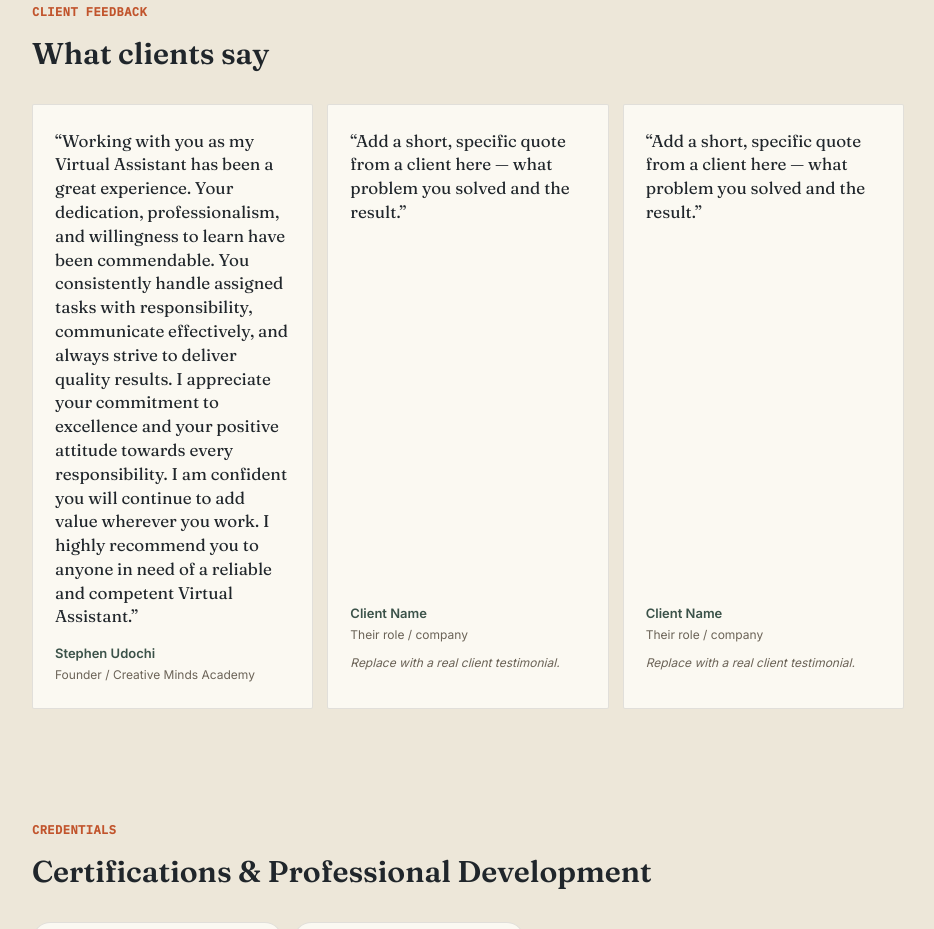
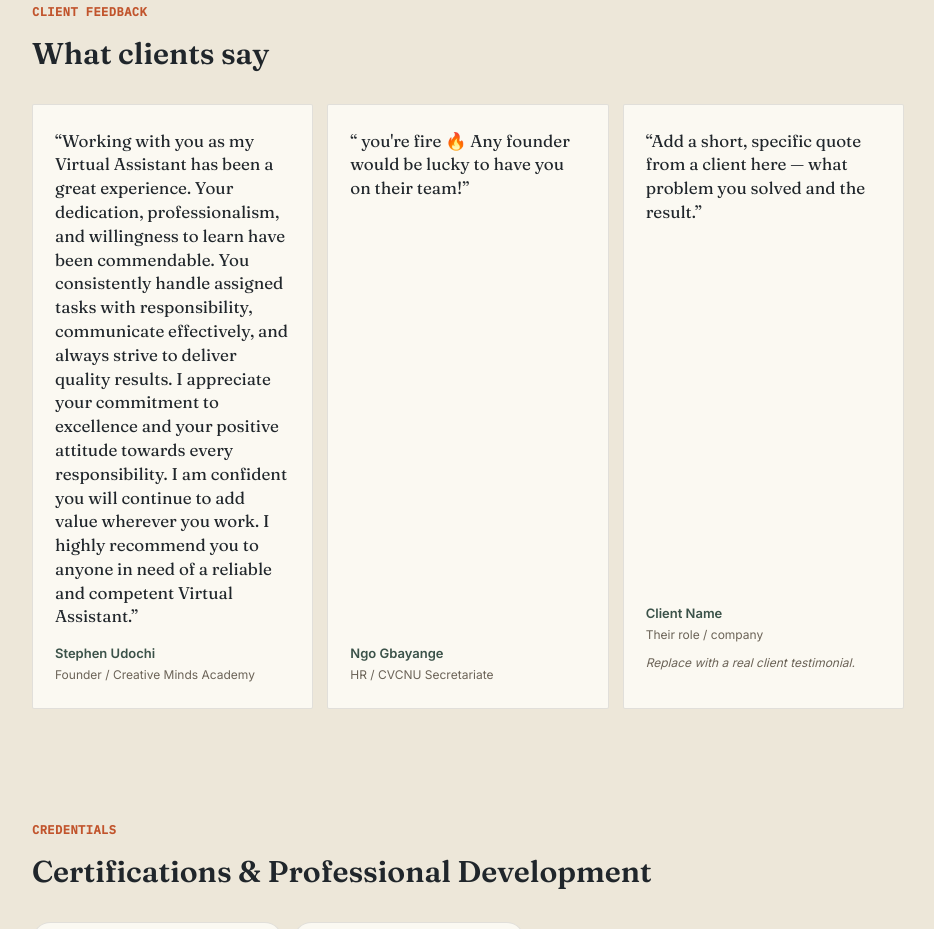
Before and after one commit to Amagoody/my-portfolio, a plain HTML site: page index.html in a window 1280 px wide. Shown: the part 3999-4928 px from the top of the page, without its empty margins (172-1106 px from the left). Drawn offline with Linux system fonts and the light colour scheme.

Commit message:
index.html

```diff
--- a/index.html
+++ b/index.html
@@ -416,10 +416,9 @@ My goal is simple: to create efficient systems, manage the details, and ensure t
         <div class="testimonial-role">Founder / Creative Minds Academy</div>
       </div>
       <div class="testimonial-card">
-        <p class="testimonial-quote">Add a short, specific quote from a client here — what problem you solved and the result.</p>
-        <div class="testimonial-author">Client Name</div>
-        <div class="testimonial-role">Their role / company</div>
-        <p class="testimonial-placeholder">Replace with a real client testimonial.</p>
+        <p class="testimonial-quote"> you're fire 🔥 Any founder would be lucky to have you on their team!</p>
+        <div class="testimonial-author">Ngo Gbayange</div>
+        <div class="testimonial-role">HR / CVCNU Secretariate</div>
       </div>
       <div class="testimonial-card">
         <p class="testimonial-quote">Add a short, specific quote from a client here — what problem you solved and the result.</p>
```
